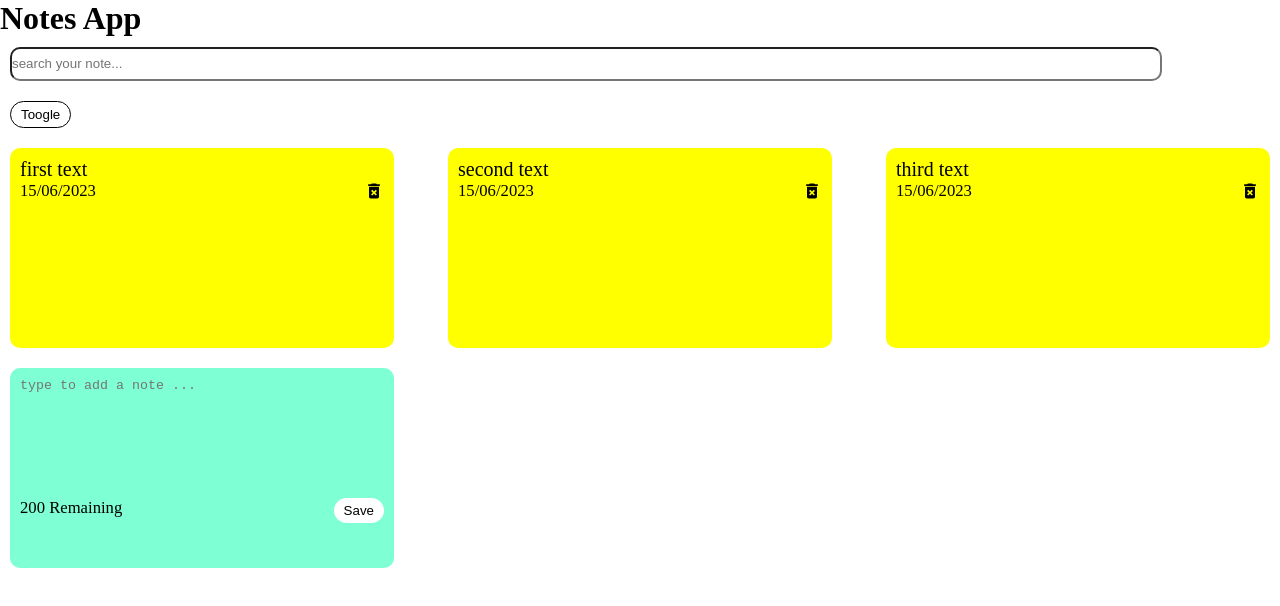
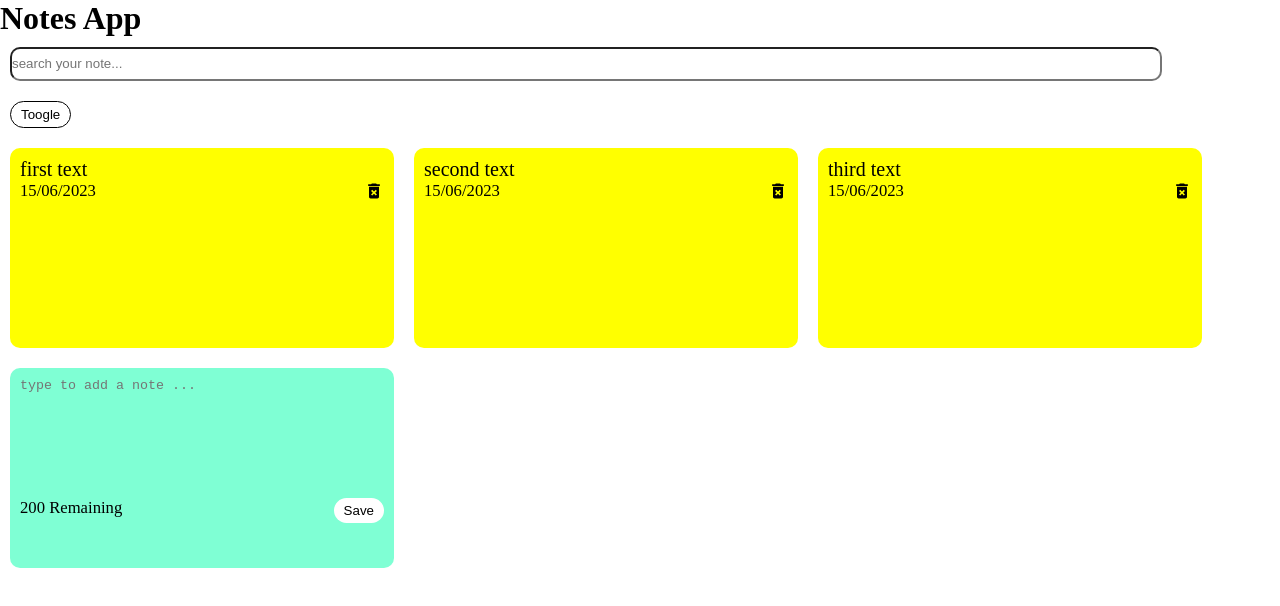
Before and after one commit to marcinoles87/notes-app, a React (Create React App) app: page / in a window 1280 px wide. Shown: the top 606 px of the page. Built offline with nearby package versions, Linux system fonts and the light colour scheme.

Commit message:
set btn toggle

```diff
--- a/src/index.css
+++ b/src/index.css
@@ -2,7 +2,7 @@
   display: flex;
   flex-direction: row;
   flex-wrap: wrap;
-  justify-content: space-between;
+  justify-content: left;
 }
 
 
```
